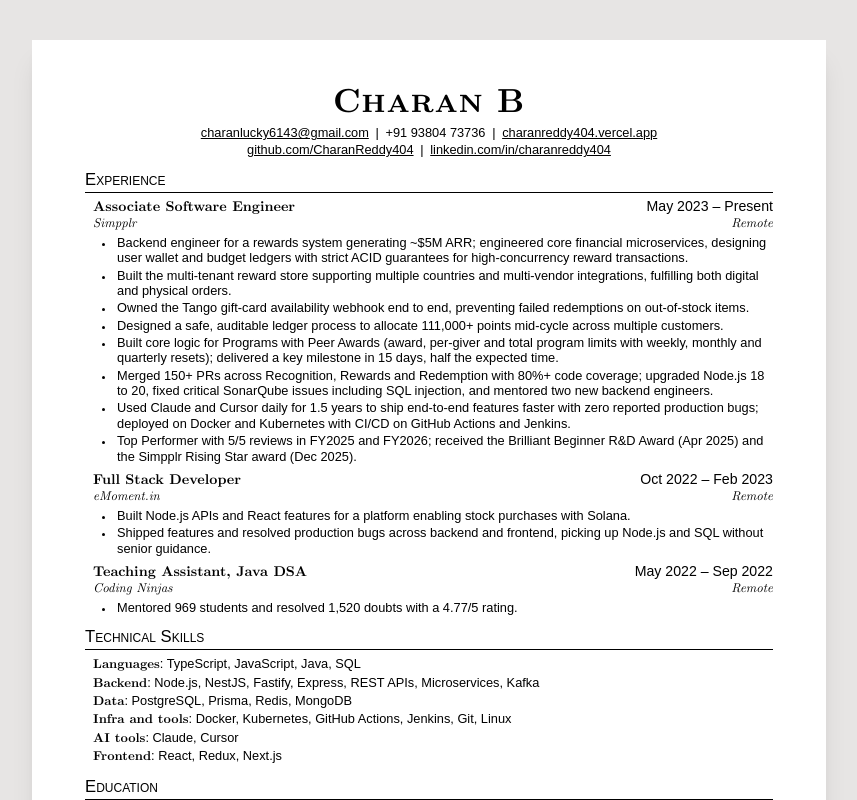
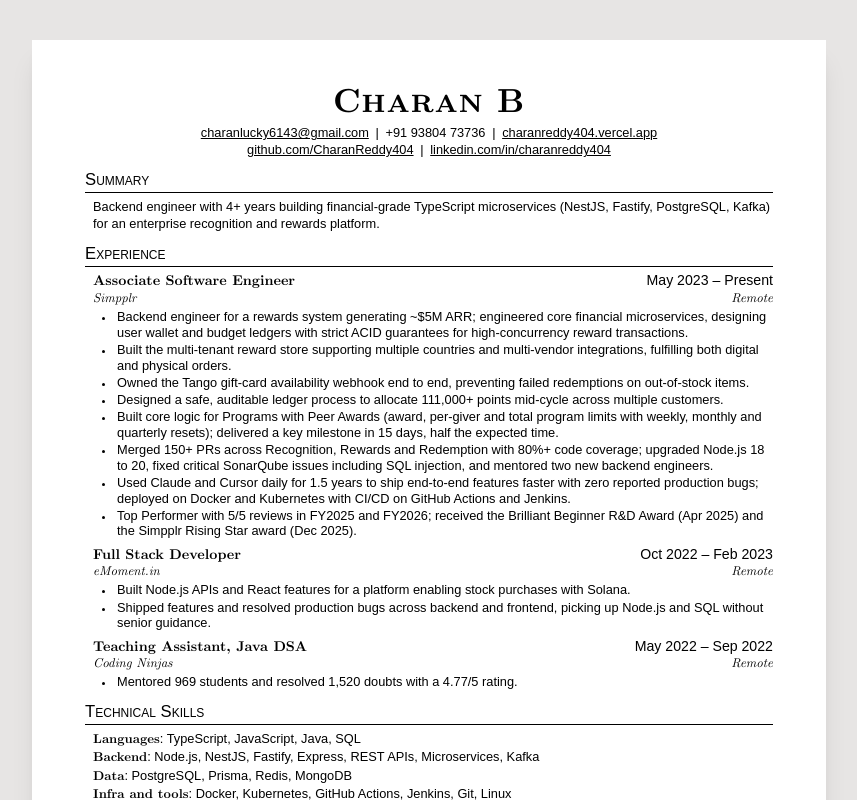
Before and after one commit to CharanReddy404/Portfolio, a Next.js app: page /resume in a window 1280 px wide. Shown: the top 800 px of the page, without its empty margins (211-1068 px from the left). Built offline with nearby package versions, Linux system fonts and the light colour scheme; a web font is replaced by a local one.

Commit message:
feat: move technical skills below experience on resume

```diff
--- a/app/resume/page.tsx
+++ b/app/resume/page.tsx
@@ -79,6 +79,10 @@
           ))}
         </header>
 
+        <Section title='Summary'>
+          <p className='ml-[6pt] text-[9.6pt] leading-[1.35]'>{r.summary}</p>
+        </Section>
+
         <Section title='Experience'>
           {r.experience.map((job) => (
             <div key={job.company}>
--- a/content/resume.ts
+++ b/content/resume.ts
@@ -1,5 +1,5 @@
 // Content for the printable resume at /resume (`pnpm resume` saves it to public/resume.pdf).
-// Jake's Resume style: experience, technical skills, education, certifications.
+// Jake's Resume style: summary, experience, technical skills, education, certifications.
 import { site } from './site';
 import { certifications as allCertifications } from './certifications';
 
@@ -15,6 +15,8 @@
     'linkedin.com/in/charanreddy404',
   ],
 
+  summary:
+    'Backend engineer with 4+ years building financial-grade TypeScript microservices (NestJS, Fastify, PostgreSQL, Kafka) for an enterprise recognition and rewards platform.',
 
   experience: [
     {
```
Also changed, not shown: 1 other file (tests, documents, lock files or other folders).
